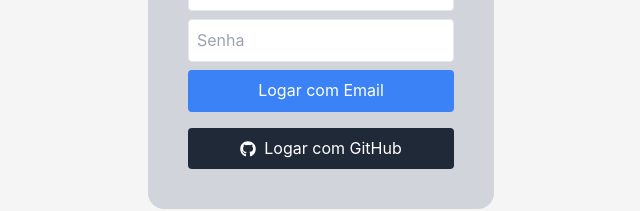
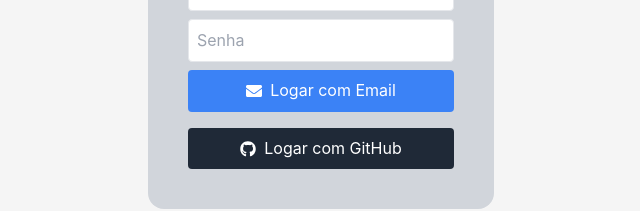
Before and after one commit to VictorZionFranca/TrabalhoSistemaWeb, a Next.js app in the folder my-app/: page /login in a window 1280 px wide. Shown: the part 201-412 px from the top of the page, without its empty margins (319-959 px from the left). Built offline with nearby package versions, Linux system fonts and the light colour scheme; no server answers.

Commit message:
icone email e git

```diff
--- a/my-app/src/app/login/page.tsx
+++ b/my-app/src/app/login/page.tsx
@@ -3,7 +3,7 @@
 import { useState } from "react";
 import { signIn } from "next-auth/react";
 import { useRouter } from "next/navigation";
-import { FaGithub } from "react-icons/fa"; // Importa o ícone do GitHub
+import { FaGithub, FaEnvelope } from "react-icons/fa"; // Importa os ícones do GitHub e de e-mail
 
 export default function LoginPage() {
   const [email, setEmail] = useState("");
@@ -52,8 +52,9 @@ export default function LoginPage() {
 
           <button
             type="submit"
-            className="bg-blue-500 text-white p-2 rounded w-full" // Adicione w-full para largura total
+            className="bg-blue-500 text-white p-2 rounded w-full flex items-center justify-center" // Alinha o ícone e o texto
           >
+            <FaEnvelope className="mr-2" /> {/* Ícone de e-mail com espaçamento à direita */}
             Logar com Email
           </button>
         </form>
```
